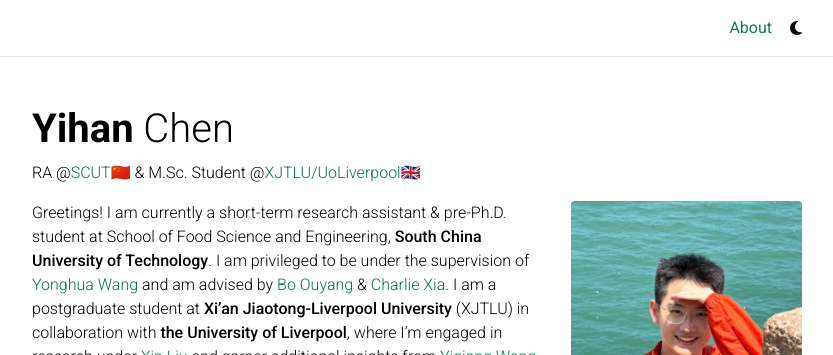
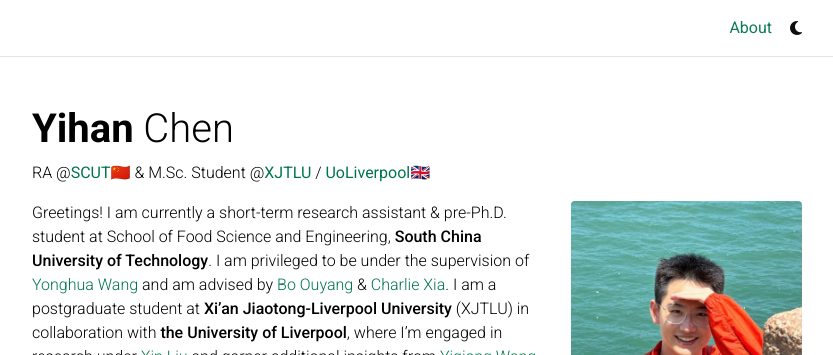
Before and after one commit to YihanCell/YihanCell.github.io, a Jekyll site: the page built from _pages/about.md, in a window 1280 px wide and 1067 px high. Shown: the top 355 px of the window, without its empty margins (223-1056 px from the left). Built offline with Jekyll 4.4.1, drawn with Linux system fonts in a browser that asks for light colours; full-size pictures stand in for the smaller copies a plugin makes; comment, search, counter and statistics services are not loaded; a style sheet for code colours, icons or effects is not loaded.

```diff
--- a/_pages/about.md
+++ b/_pages/about.md
@@ -2,7 +2,7 @@
 layout: about
 title: About
 permalink: /
-subtitle: RA @<a href='https://www.scut.edu.cn/en/'>SCUT🇨🇳</a> & M.Sc. Student @<a href='https://www.xjtlu.edu.cn/en'>XJTLU/UoLiverpool🇬🇧</a>
+subtitle: RA @<a href='https://www.scut.edu.cn/en/'><b>SCUT</b></a>🇨🇳 & M.Sc. Student @<a href='https://www.xjtlu.edu.cn/en'><b>XJTLU</b></a> / <a href='https://www.liverpool.ac.uk/'><b>UoLiverpool</b></a>🇬🇧
 
 profile:
   align: right
```
